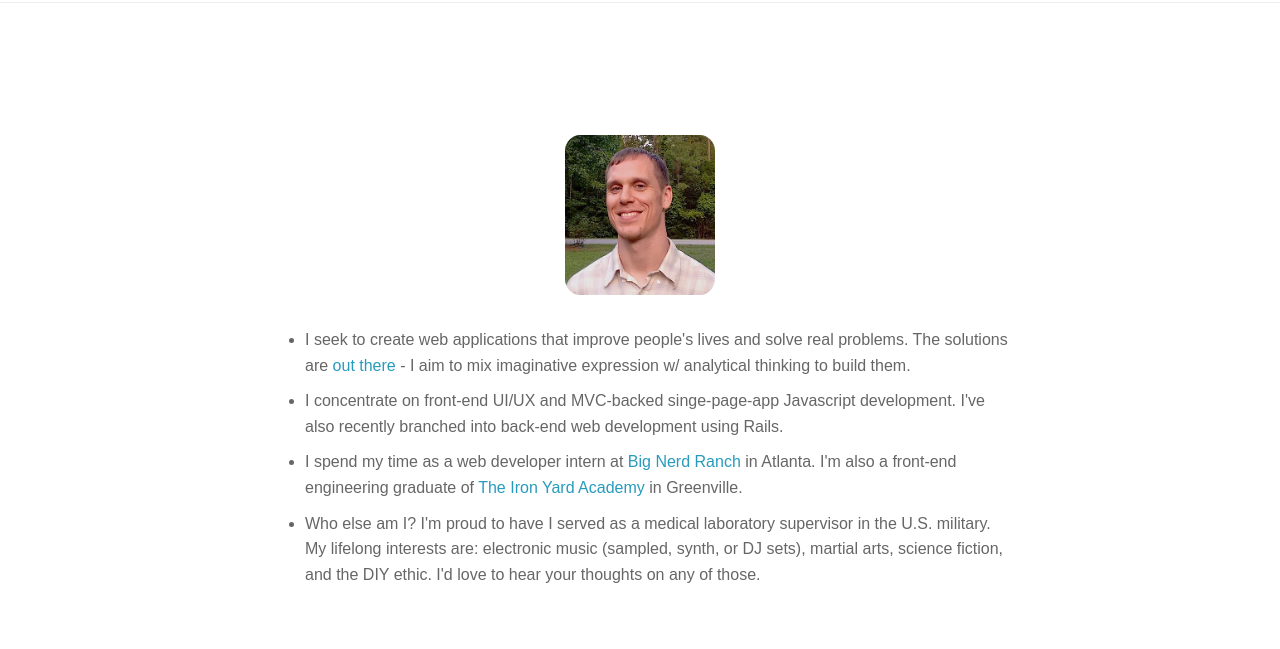
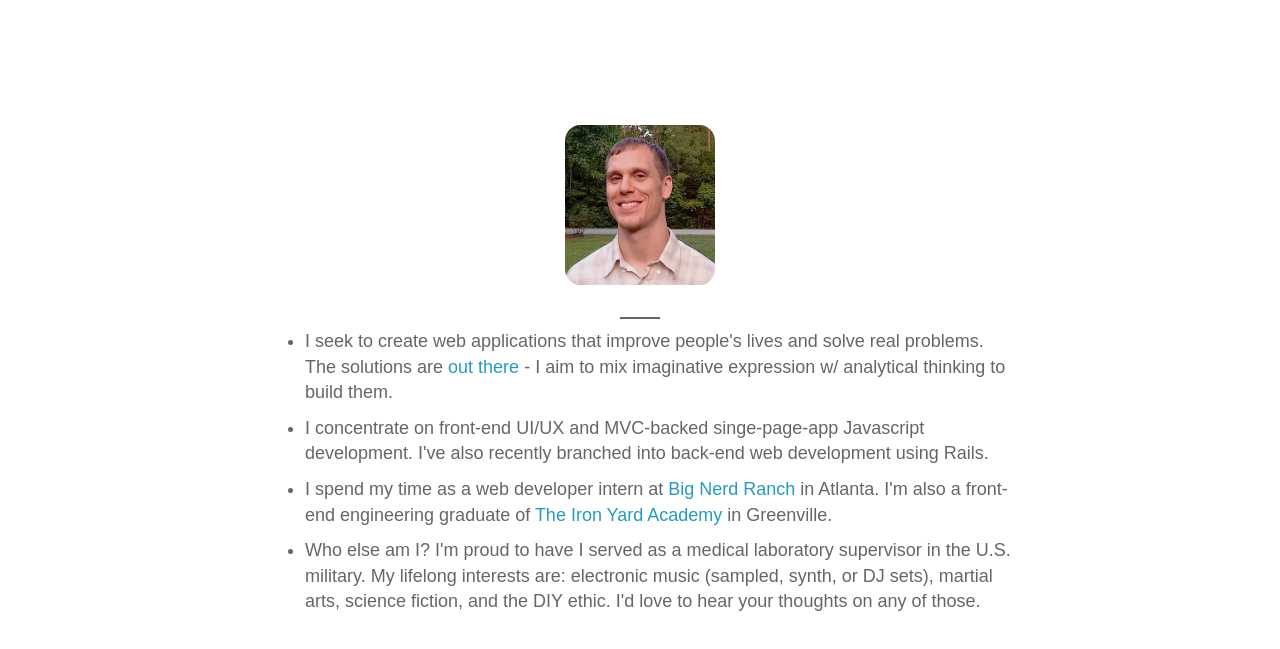
Before and after one commit to jjhampton/jjhampton.github.io, a plain HTML site: page index.html in a window 1280 px wide. Shown: the part 719-1368 px from the top of the page. Drawn offline with Linux system fonts and the light colour scheme; a web font is replaced by a local one.

Commit message:
Fix broken TED talk link Refactor CSS diff --git a/css/style.css b/css/style.css index 7b292a8..181a465 100755 --- a/css/style.css +++ b/css/style.css @@ -573,9 +573,10 @@ section#intro {  --- About  ============================ */
-li {
+.about-items {
   text-align: left;
   margin-bottom: 10px;
+  font-size: 18px;
 }

diff --git a/index.html b/index.html
index bfd595b..2ca5ad8 100755
--- a/index.html
+++ b/index.html
@@ -93,8 +93,9 @@
 					<div class="wow flipInY" data-wow-offset="0" data-wow-delay="0.4s">
   					<div class="section-heading text-center">
               <img src="assets/johnpic-outdoor.jpg" alt="Photograph of John Hampton" class="profile-photo">
+              <div class="divider-header"></div>
               <ul>
-      					<li class="about-items">I seek to create web applications that improve people's lives and solve real problems.  The solutions are <a href="https://http://on.ted.com/Diamandis2012">out there</a> - I aim to mix imaginative expression w/ analytical thinking to build them.</li>
+      					<li class="about-items">I seek to create web applications that improve people's lives and solve real problems.  The solutions are <a href="http://on.ted.com/Diamandis2012">out there</a> - I aim to mix imaginative expression w/ analytical thinking to build them.</li>
                 <li class="about-items">I concentrate on front-end UI/UX and MVC-backed singe-page-app Javascript development.  I've also recently branched into back-end web development using Rails.</li>
                 <li class="about-items">I spend my time as a web developer intern at <a href="https://www.bignerdranch.com">Big Nerd Ranch</a> in Atlanta. I'm also a front-end engineering graduate of <a href="http://www.theironyard.com">The Iron Yard Academy</a> in Greenville.</li>
                 <li class="about-items">Who else am I? I'm proud to have I served as a medical laboratory supervisor in the U.S. military. My lifelong interests are: electronic music (sampled, synth, or DJ sets), martial arts, science fiction, and the DIY ethic.  I'd love to hear your thoughts on any of those.</li>

```diff
--- a/css/style.css
+++ b/css/style.css
@@ -573,9 +573,10 @@ section#intro {
 --- About
 ============================ */
 
-li {
+.about-items {
   text-align: left;
   margin-bottom: 10px;
+  font-size: 18px;
 }
 
 
--- a/index.html
+++ b/index.html
@@ -93,8 +93,9 @@
 					<div class="wow flipInY" data-wow-offset="0" data-wow-delay="0.4s">
   					<div class="section-heading text-center">
               <img src="assets/johnpic-outdoor.jpg" alt="Photograph of John Hampton" class="profile-photo">
+              <div class="divider-header"></div>
               <ul>
-      					<li class="about-items">I seek to create web applications that improve people's lives and solve real problems.  The solutions are <a href="https://http://on.ted.com/Diamandis2012">out there</a> - I aim to mix imaginative expression w/ analytical thinking to build them.</li>
+      					<li class="about-items">I seek to create web applications that improve people's lives and solve real problems.  The solutions are <a href="http://on.ted.com/Diamandis2012">out there</a> - I aim to mix imaginative expression w/ analytical thinking to build them.</li>
                 <li class="about-items">I concentrate on front-end UI/UX and MVC-backed singe-page-app Javascript development.  I've also recently branched into back-end web development using Rails.</li>
                 <li class="about-items">I spend my time as a web developer intern at <a href="https://www.bignerdranch.com">Big Nerd Ranch</a> in Atlanta. I'm also a front-end engineering graduate of <a href="http://www.theironyard.com">The Iron Yard Academy</a> in Greenville.</li>
                 <li class="about-items">Who else am I? I'm proud to have I served as a medical laboratory supervisor in the U.S. military. My lifelong interests are: electronic music (sampled, synth, or DJ sets), martial arts, science fiction, and the DIY ethic.  I'd love to hear your thoughts on any of those.</li>
```
